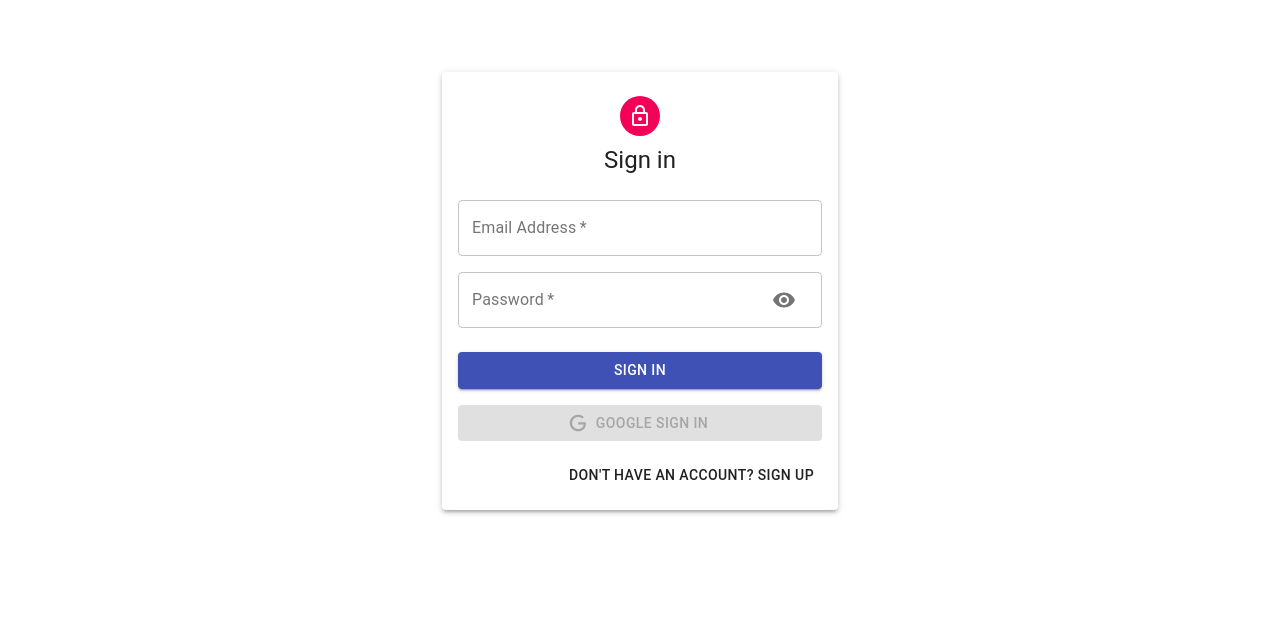
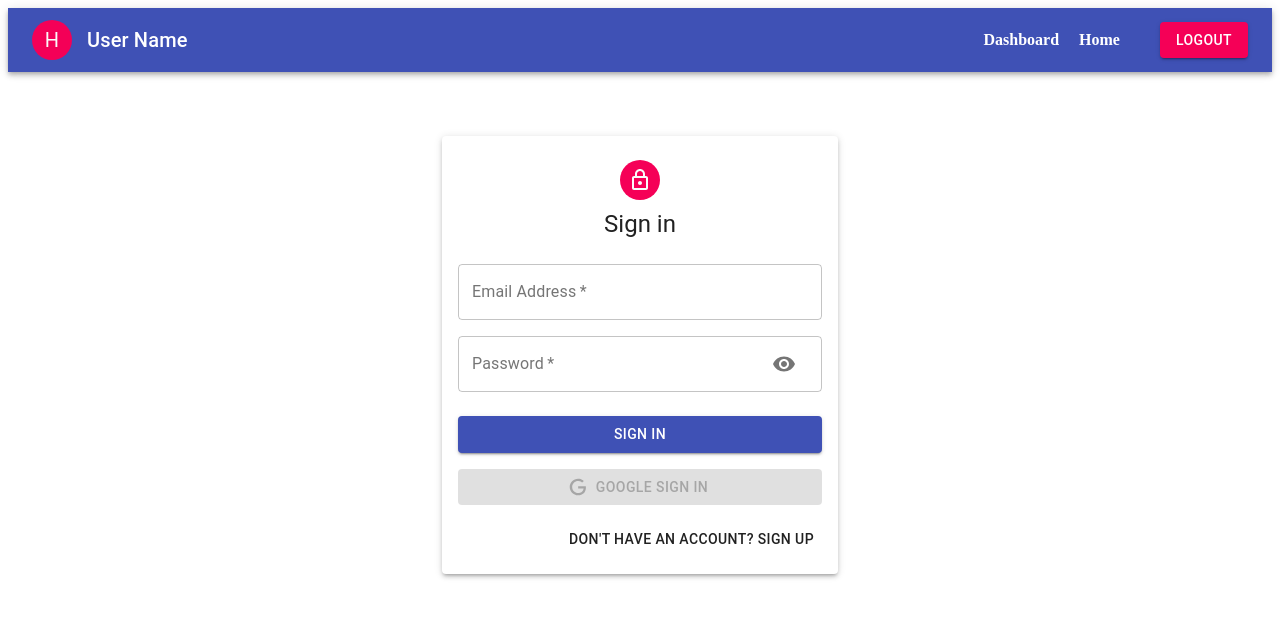
Before and after one commit to garg-tanish/Complaint-Mangement-System, a React (Create React App) app: page / in a window 1280 px wide. Shown: the top 618 px of the page. Built offline with nearby package versions, Linux system fonts and the light colour scheme; no server answers.

Commit message:
Update App.js

```diff
--- a/src/App.js
+++ b/src/App.js
@@ -9,6 +9,7 @@ import PostDetails from "./components/Posts/PostDetails/PostDetails.js";
 
 import { useDispatch } from "react-redux";
 import { getPosts } from "./actions/post";
+import { Toaster } from 'react-hot-toast';
 import { BrowserRouter as Router, Switch, Route } from "react-router-dom";
 
 const App = () => {
@@ -23,8 +24,10 @@ const App = () => {
   }, [currentId, dispatch]);
 
   return (
+    <>
+      <Toaster />
       <Router>
-      {user && <Navbar />}
+        <Navbar />
         <Switch>
 
           {user && (
@@ -54,6 +57,7 @@ const App = () => {
           </Route>
         </Switch>
       </Router>
+    </>
   );
 };
 
```
Lines whose indentation alone changed are shown as unchanged.
